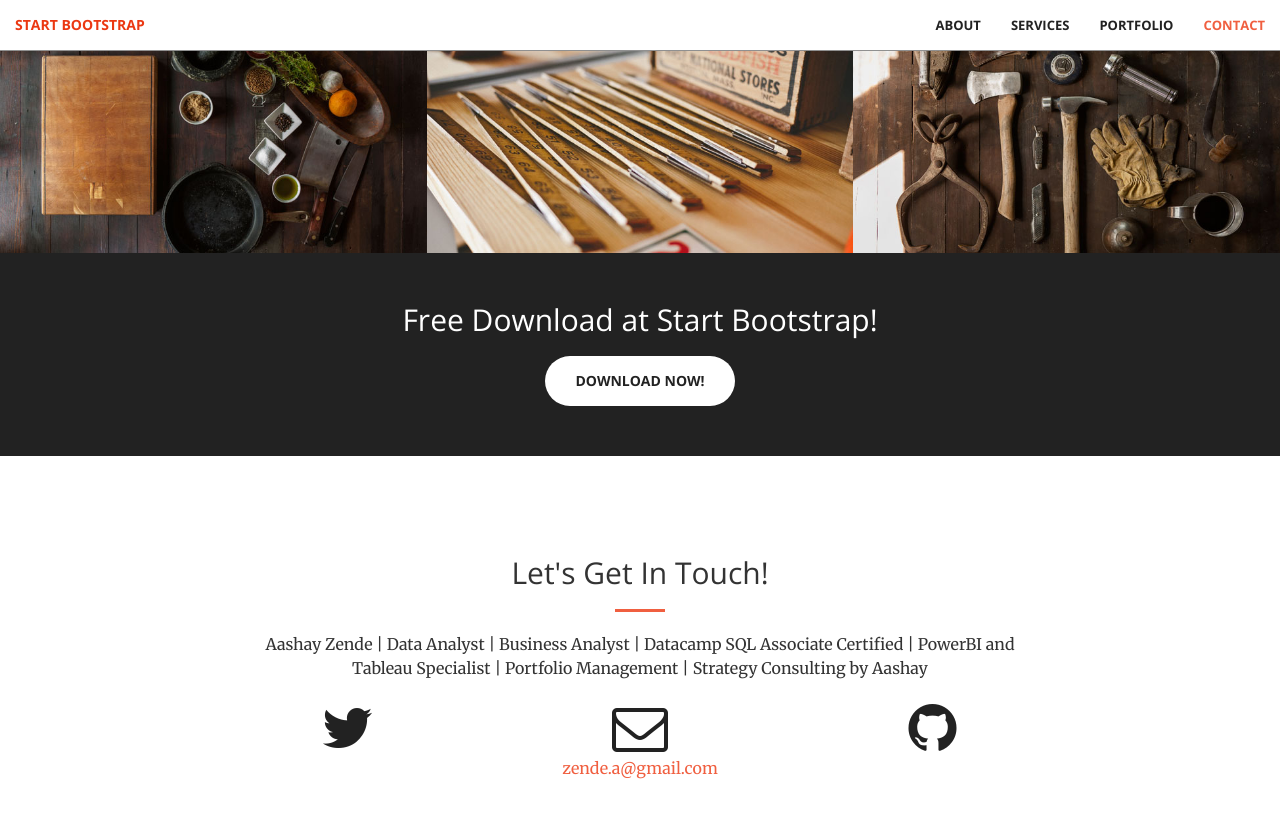
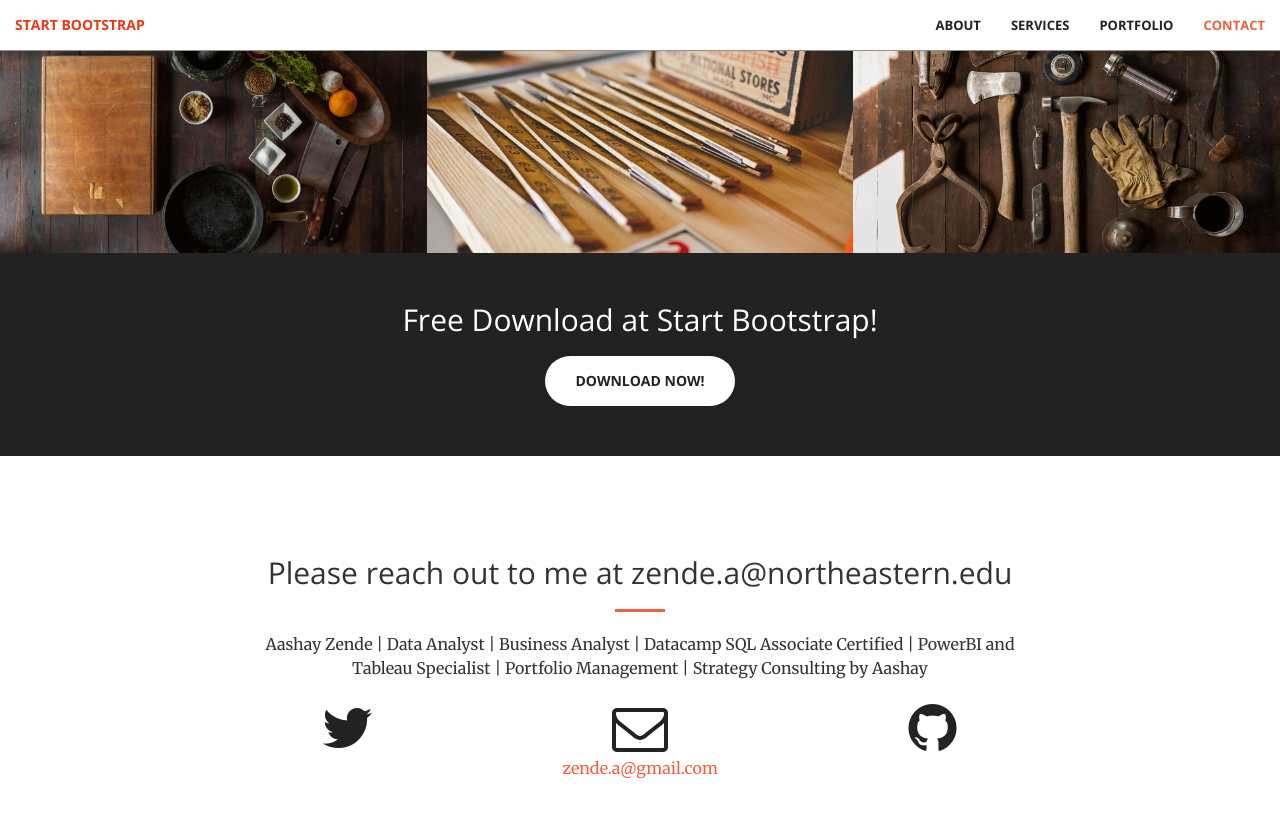
Before and after one commit to ashz1/ashz1.github.io, a Jekyll site: the page built from index.html, in a window 1280 px wide and 900 px high, scrolled down 1981 px. Shown: the top 818 px of the window. Built offline with Jekyll 4.4.1, drawn with Linux system fonts in a browser that asks for light colours.

Commit message:
Update contact.html

```diff
--- a/_includes/contact.html
+++ b/_includes/contact.html
@@ -2,7 +2,7 @@
     <div class="container">
         <div class="row">
             <div class="col-lg-8 col-lg-offset-2 text-center">
-                <h2 class="section-heading">Let's Get In Touch!</h2>
+                <h2 class="section-heading"> Please reach out to me at zende.a@northeastern.edu </h2>
                 <hr class="primary">
                 <p>Aashay Zende | Data Analyst | Business Analyst | Datacamp SQL Associate Certified | PowerBI and Tableau Specialist | Portfolio Management | Strategy Consulting by Aashay</p>
             </div>
```
